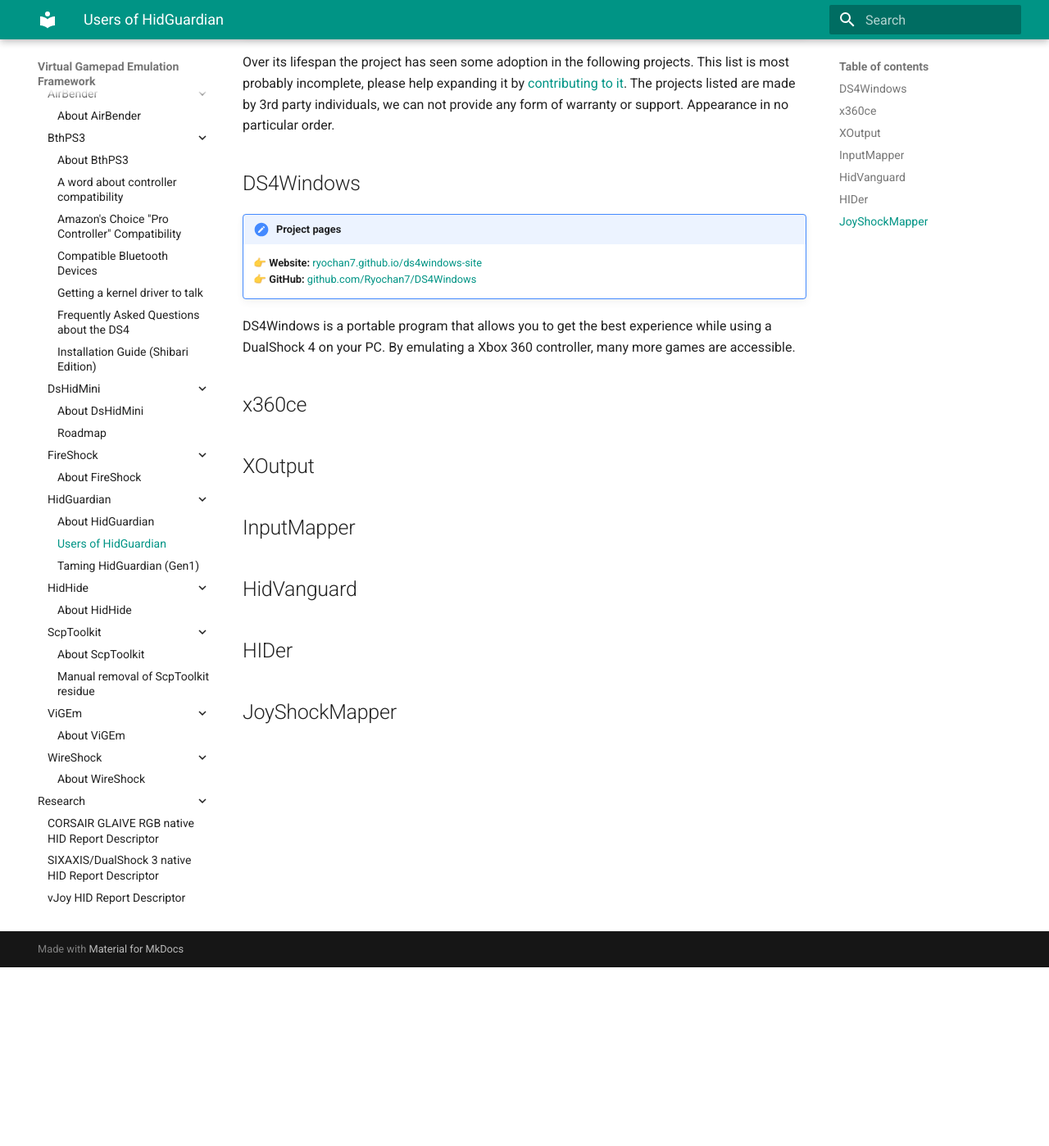
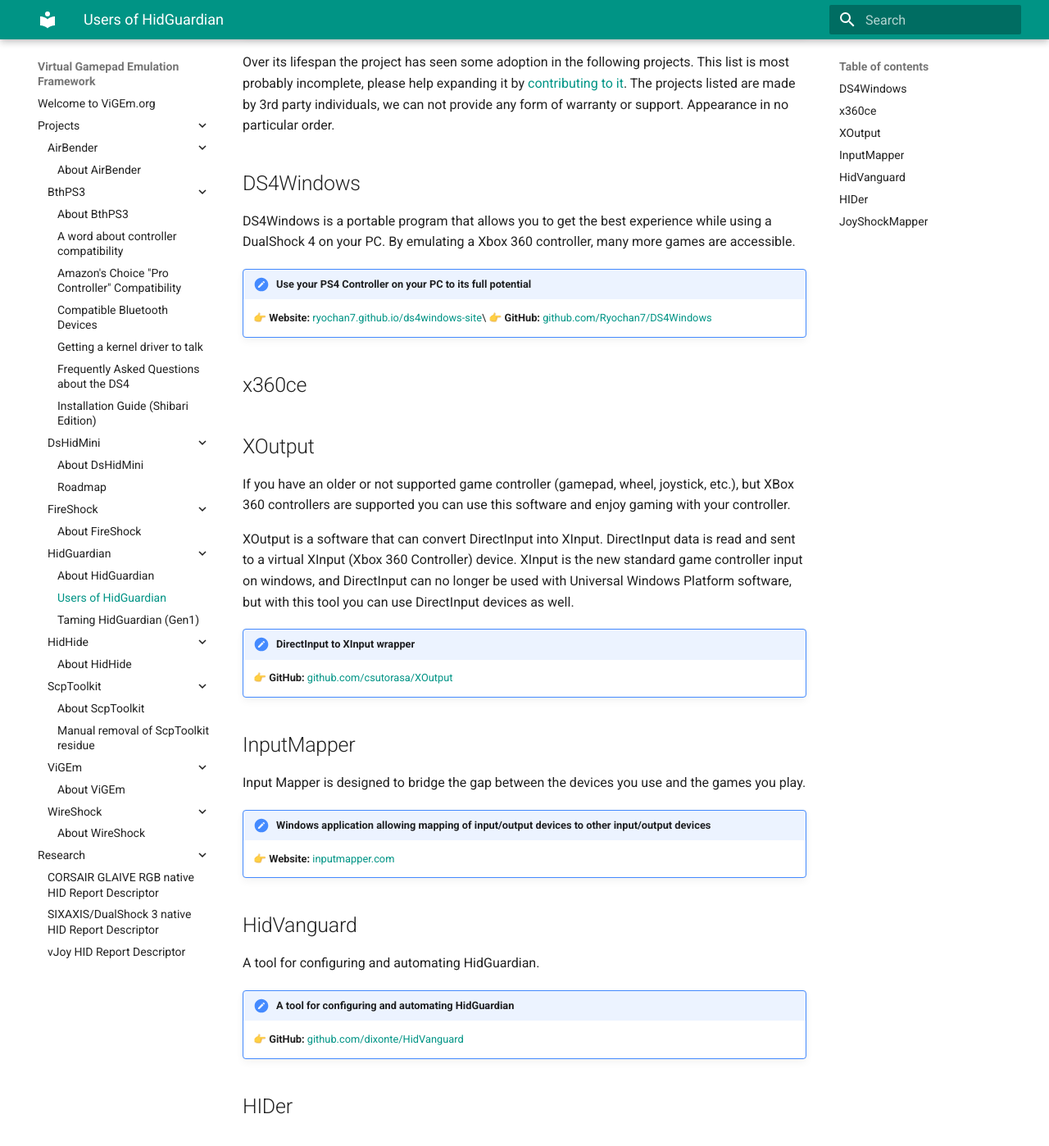
Before and after one commit to nefarius/ViGEm.github.io, an MkDocs documentation site: the page built from docs/projects/HidGuardian/Hall-of-fame.md, in a window 1280 px wide and 1400 px high, scrolled down 220 px. Shown: the whole window at 82% size. Built offline with MkDocs 1.6.1 and Material for MkDocs 9.7.7, drawn with Linux system fonts in a browser that asks for light colours.

Commit message:
Adding content to hall of fame

```diff
--- a/docs/projects/HidGuardian/Hall-of-fame.md
+++ b/docs/projects/HidGuardian/Hall-of-fame.md
@@ -7,19 +7,36 @@
 
 ## DS4Windows
 
-!!! note "Project pages"
-    👉 **Website:** [ryochan7.github.io/ds4windows-site](https://ryochan7.github.io/ds4windows-site/)
+DS4Windows is a portable program that allows you to get the best experience while using a DualShock 4 on your PC. By emulating a Xbox 360 controller, many more games are accessible.
+
+!!! note "Use your PS4 Controller on your PC to its full potential"
+    👉 **Website:** [ryochan7.github.io/ds4windows-site](https://ryochan7.github.io/ds4windows-site/)\
     👉 **GitHub:** [github.com/Ryochan7/DS4Windows](https://github.com/Ryochan7/DS4Windows/)
-
-DS4Windows is a portable program that allows you to get the best experience while using a DualShock 4 on your PC. By emulating a Xbox 360 controller, many more games are accessible.
 
 ## x360ce
 
 ## XOutput
 
+If you have an older or not supported game controller (gamepad, wheel, joystick, etc.), but XBox 360 controllers are supported you can use this software and enjoy gaming with your controller.
+
+XOutput is a software that can convert DirectInput into XInput. DirectInput data is read and sent to a virtual XInput (Xbox 360 Controller) device. XInput is the new standard game controller input on windows, and DirectInput can no longer be used with Universal Windows Platform software, but with this tool you can use DirectInput devices as well.
+
+!!! note "DirectInput to XInput wrapper"
+    👉 **GitHub:** [github.com/csutorasa/XOutput](https://github.com/csutorasa/XOutput)
+
 ## InputMapper
 
+Input Mapper is designed to bridge the gap between the devices you use and the games you play.
+
+!!! note "Windows application allowing mapping of input/output devices to other input/output devices"
+    👉 **Website:** [inputmapper.com](https://inputmapper.com/)
+
 ## HidVanguard
+
+A tool for configuring and automating HidGuardian.
+
+!!! note "A tool for configuring and automating HidGuardian"
+    👉 **GitHub:** [github.com/dixonte/HidVanguard](https://github.com/dixonte/HidVanguard)
 
 ## HIDer
 
```
